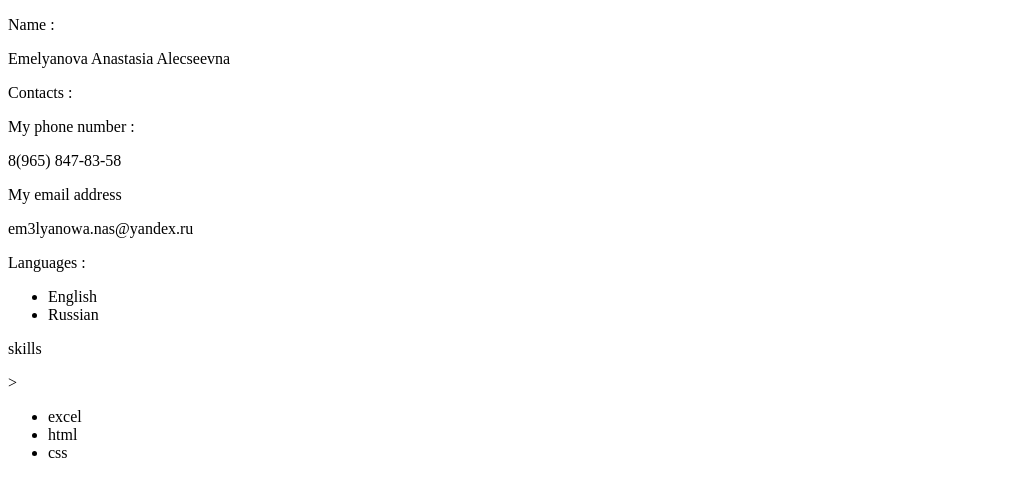
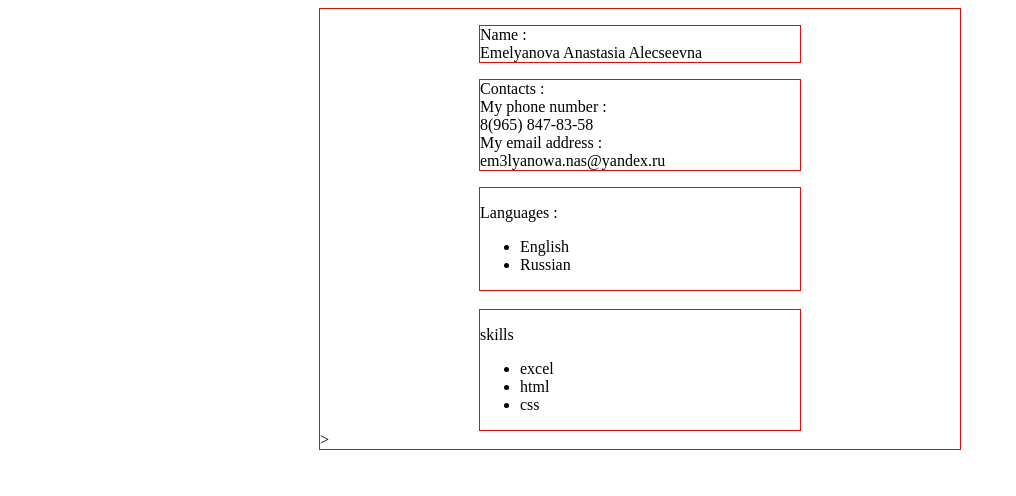
Before and after one commit to Nastya121/rsschool-cv, a plain HTML site: page index.html in a window 1280 px wide. Shown: the whole page, without its empty margins (0-1016 px from the left). Drawn offline with Linux system fonts and the light colour scheme.

Commit message:
refactor : add information

```diff
--- a/index.html
+++ b/index.html
@@ -3,38 +3,34 @@
 <head>
     <meta charset="UTF-8">
     <meta name="viewport" content="width=device-width, initial-scale=1.0">
+    <link rel="stylesheet" type="text/css" href="style.css">
     <title>Document</title>
 </head>
 <body>
-    <p>Name :</p>
-    <p>Emelyanova Anastasia Alecseevna</p>
 
-    <p>Contacts :</p>
-    <p>My phone number :</p>
-    <p> 8(965) 847-83-58</p>
-    <p>My email address</p>
-    <p>em3lyanowa.nas@yandex.ru</p>
+    <p class="center">Name :<br/>Emelyanova Anastasia Alecseevna</p>
 
-    <p>Languages :</p>
-    <p>
+    <p class="center">Contacts :<br/>
+    My phone number :<br/> 8(965) 847-83-58
+    <br/>My email address : <br/>em3lyanowa.nas@yandex.ru</p>
+
+<div class="center">
+<p>Languages :</p>
+
         <ul>
 <li>English</li>
 <li>Russian</li>
         </ul>
-    </p>
-
-<p>skills</p>>
-<p>
-    <ul>
+    </div>
+    <br/>
+<div class="center">
+<p>skills </p>
+     <ul>
         <li>excel</li>
         <li>html</li>
         <li>css</li>
     </ul>
-</p>
-
-
-
-
+</div>>
 
 </body>
 </html>
```
